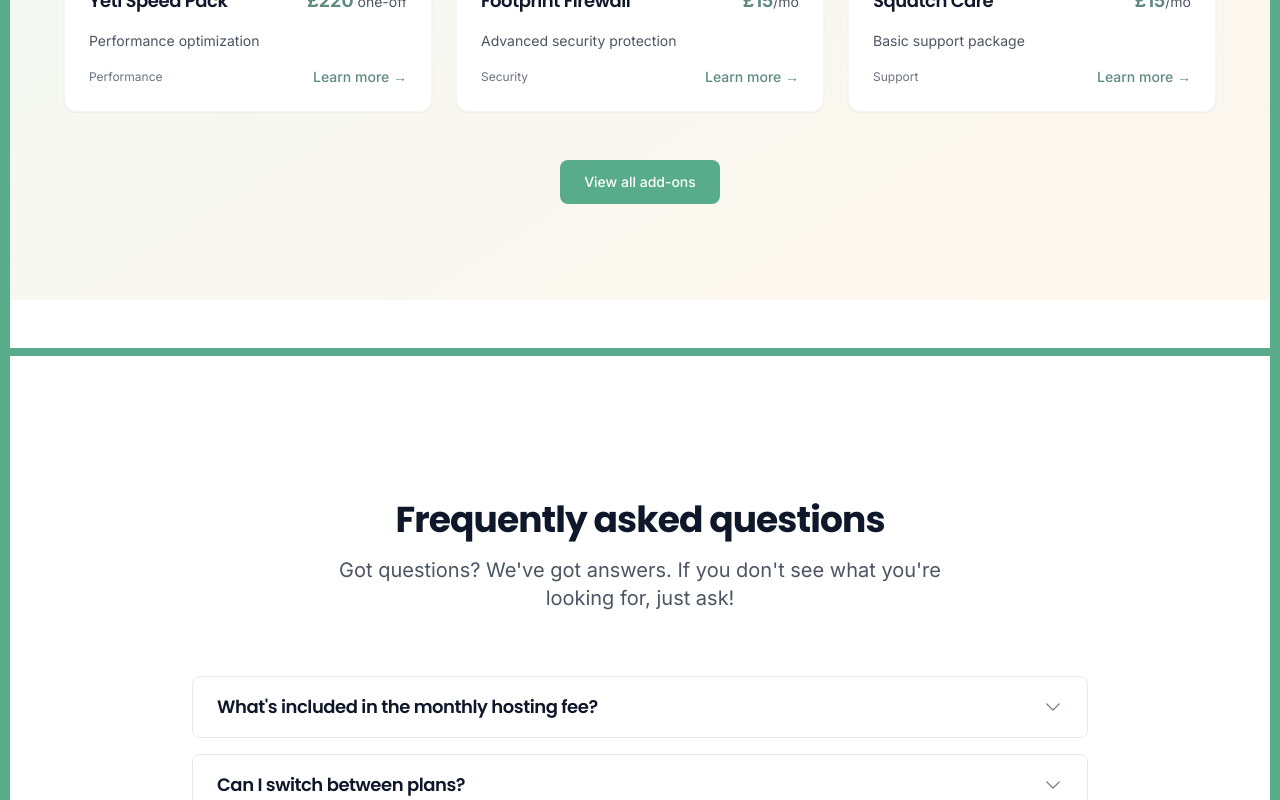
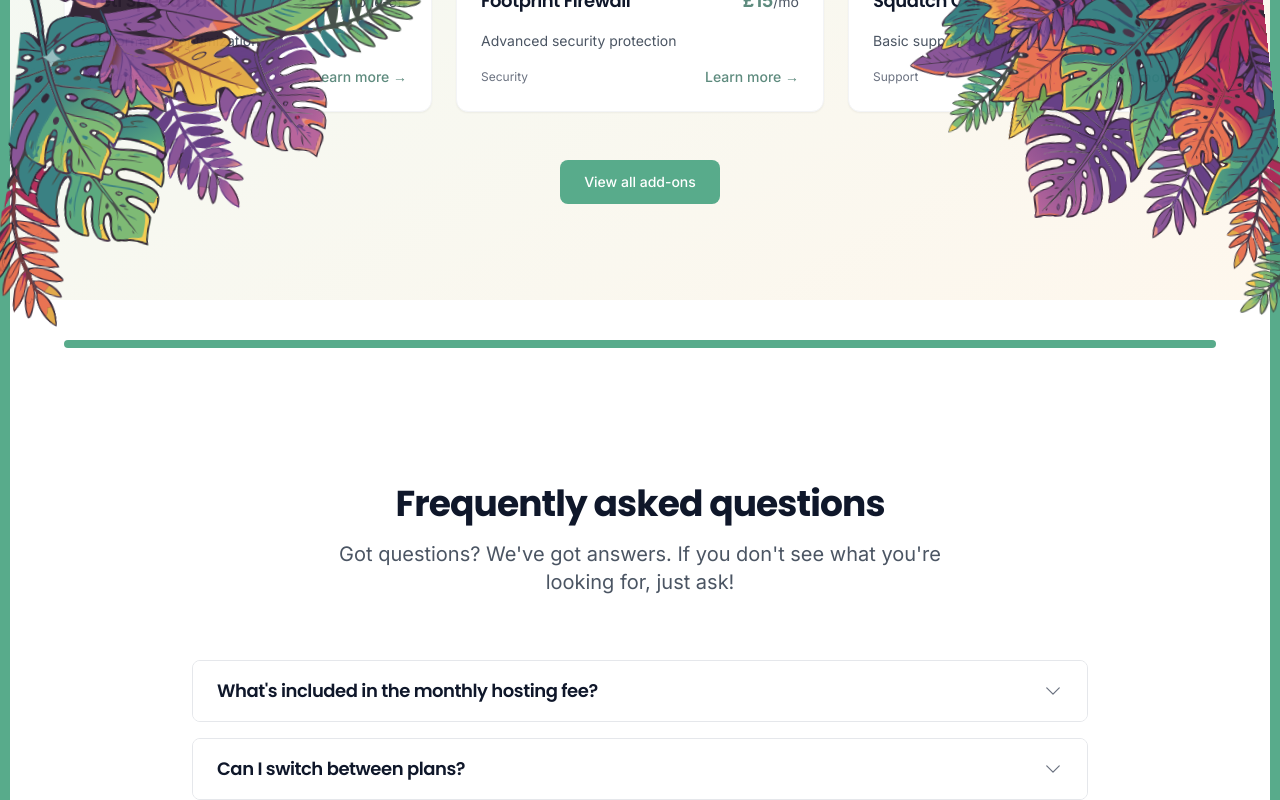
Before and after one commit to MidknightZERO/saasquatch-home, a Next.js app: page / in a window 1280 px wide. Shown: the part 3665-4465 px from the top of the page. Built offline with nearby package versions, Linux system fonts and the light colour scheme.

Commit message:
Add LeafDivider: flipped hero leaves over section divider; insert between testimonials and addons

```diff
--- a/src/app/page.tsx
+++ b/src/app/page.tsx
@@ -5,6 +5,7 @@ import PricingOverview from '@/components/PricingOverview'
 import FeaturesSection from '@/components/FeaturesSection'
 import HeroReveal from '@/components/HeroReveal'
 import AddonsHighlight from '@/components/AddonsHighlight'
+import LeafDivider from '@/components/LeafDivider'
 import ContactForm from '@/components/ContactForm'
 import FAQ from '@/components/FAQ'
 
@@ -29,8 +30,8 @@ export default function HomePage() {
           {/* Customer Testimonials */}
           <TestimonialCarousel />
           <AddonsHighlight />
-          {/* Multicolor divider showcasing brand palette */}
-          <div className="color-stripe my-12" />
+          {/* Leaf divider between sections */}
+          <LeafDivider />
           {/* FAQ moved from pricing page */}
           <section id="faq">
             <FAQ />
--- /dev/null
+++ b/src/components/LeafDivider.tsx
@@ -0,0 +1,51 @@
+'use client'
+
+import { motion } from 'framer-motion'
+
+export default function LeafDivider() {
+  return (
+    <div className="relative py-10 select-none">
+      {/* stripe */}
+      <div className="color-stripe h-1 rounded-full max-w-6xl mx-auto" />
+
+      {/* flipped leaf group */}
+      <div className="pointer-events-none absolute inset-0 flex items-center justify-center rotate-180">
+        {/* Left leaves (visually right after rotate) */}
+        <motion.div
+          initial={{ y: 10, opacity: 0.95, rotate: -6, scale: 1 }}
+          animate={{ y: [10, 0, 10] }}
+          transition={{ duration: 6, repeat: Infinity, ease: 'easeInOut' }}
+          className="absolute left-0 top-1/2 -translate-y-1/2 -translate-x-1/4 z-10"
+          style={{ willChange: 'transform, opacity' }}
+        >
+          <img
+            src="/left-cropped.svg"
+            alt="Decorative leaves"
+            width={420}
+            height={600}
+            className="w-auto h-[360px] md:h-[520px]"
+            draggable={false}
+          />
+        </motion.div>
+
+        {/* Right leaves (visually left after rotate) */}
+        <motion.div
+          initial={{ y: -8, opacity: 0.95, rotate: 6, scale: 1 }}
+          animate={{ y: [-8, 4, -8] }}
+          transition={{ duration: 7.5, repeat: Infinity, ease: 'easeInOut' }}
+          className="absolute right-0 top-1/2 -translate-y-1/2 translate-x-1/4 z-10"
+          style={{ willChange: 'transform, opacity' }}
+        >
+          <img
+            src="/right-cropped.svg"
+            alt="Decorative leaves"
+            width={420}
+            height={600}
+            className="w-auto h-[360px] md:h-[520px]"
+            draggable={false}
+          />
+        </motion.div>
+      </div>
+    </div>
+  )
+}
```
